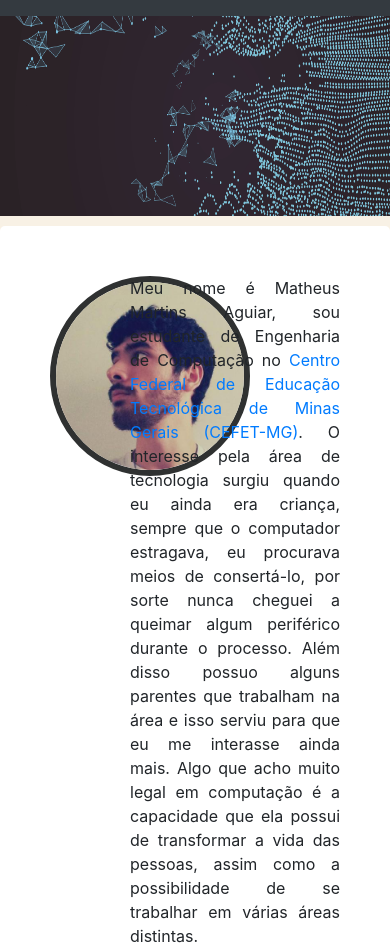
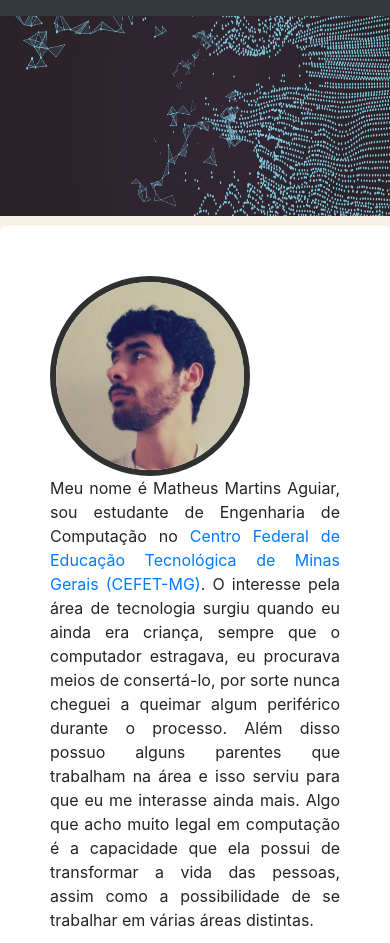
Before and after one commit to Airak/cefet-web-portifolio, a plain HTML site: page index.html in a window 390 px wide. Shown: the top 943 px of the page. Drawn offline with nearby package versions, Linux system fonts and the light colour scheme.

Commit message:
Imagens responsivas

```diff
--- a/index.html
+++ b/index.html
@@ -20,7 +20,7 @@
 		<div class="row">
 			<div class="container-fluid">
 				<div class="row">
-					<div class="col-md-12  nopadding">
+					<div class="col-sm-12  nopadding">
 						<nav class="navbar navbar-expand-md navbar-dark bg-dark">
 							<div class="container">
 							<div class="navbar-collapse collapse w-100 order-1 order-md-0 dual-collapse2">
@@ -60,10 +60,10 @@
 				<div class="row">
 					<div class="container container-conteudo">
 						<div class="row">
-							<div class="col-3">
-								<img id="img_user" src="media/matheus.jpeg" alt="Imagem de usuário">
+							<div class="col-sm-3">
+								<img id="img_user" class="img-fluid" src="media/matheus.jpeg" alt="Imagem de usuário">
 							</div>
-							<div class="col">
+							<div class="col-sm">
 								<p>
 									Meu nome é Matheus Martins Aguiar, sou estudante de Engenharia de Computação no <a href="http://www.cefetmg.br/">Centro Federal de Educação Tecnológica de Minas Gerais (CEFET-MG)</a>. O interesse pela área de tecnologia surgiu quando eu ainda era criança, sempre que o computador estragava, eu procurava meios de consertá-lo, por sorte nunca cheguei a queimar algum periférico durante o processo. Além disso possuo alguns parentes que trabalham na área e isso serviu para que eu me interasse ainda mais. Algo que acho muito legal em computação é a capacidade que ela possui de transformar a vida das pessoas, assim como a possibilidade de se trabalhar em várias áreas distintas.
 								</p>
```
